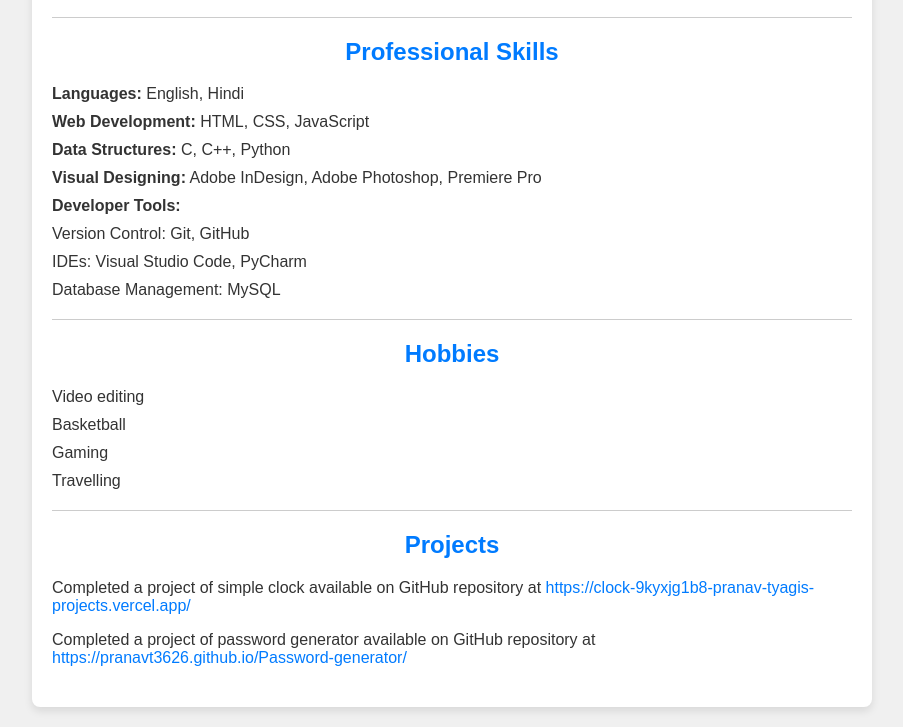
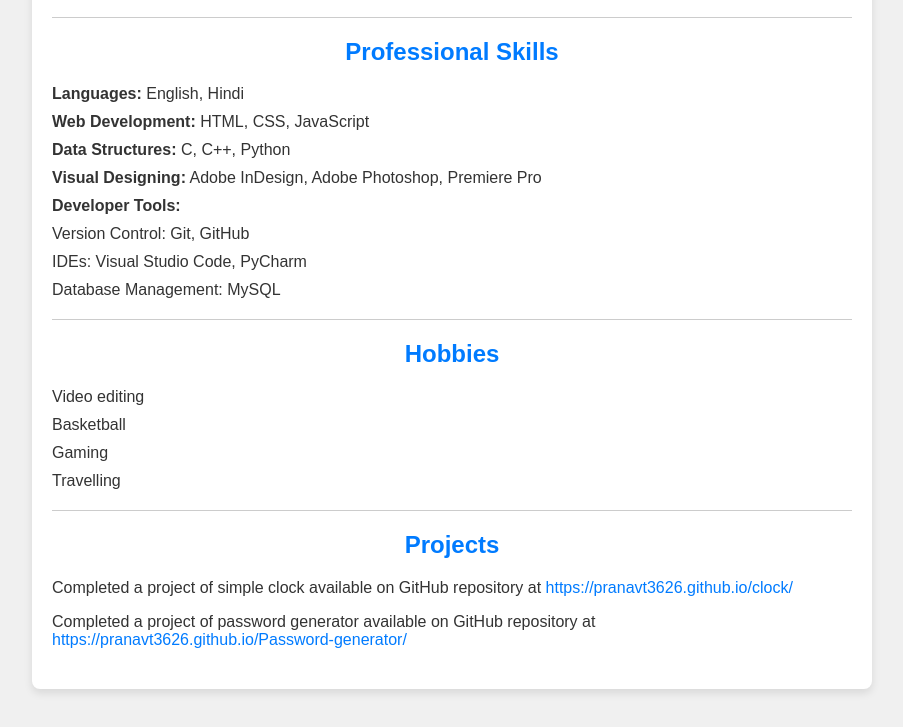
Before and after one commit to PranavT3626/MY-information, a plain HTML site: page index.html in a window 1280 px wide. Shown: the part 947-1674 px from the top of the page, without its empty margins (188-1091 px from the left). Drawn offline with Linux system fonts and the light colour scheme.

Commit message:
Update index.html

```diff
--- a/index.html
+++ b/index.html
@@ -143,7 +143,7 @@
 
         <div class="section">
             <h2>Projects</h2>
-            <p>Completed a project of simple clock available on GitHub repository at <a href="https://pranavt3626.github.io/clock/" class="link">https://clock-9kyxjg1b8-pranav-tyagis-projects.vercel.app/</a></p>
+            <p>Completed a project of simple clock available on GitHub repository at <a href="https://pranavt3626.github.io/clock/" class="link">https://pranavt3626.github.io/clock/</a></p>
             <p>Completed a project of password generator available on GitHub repository at <a href="https://pranavt3626.github.io/Password-generator/" class="link">https://pranavt3626.github.io/Password-generator/</a></p>
         </div>
     </div>
```
